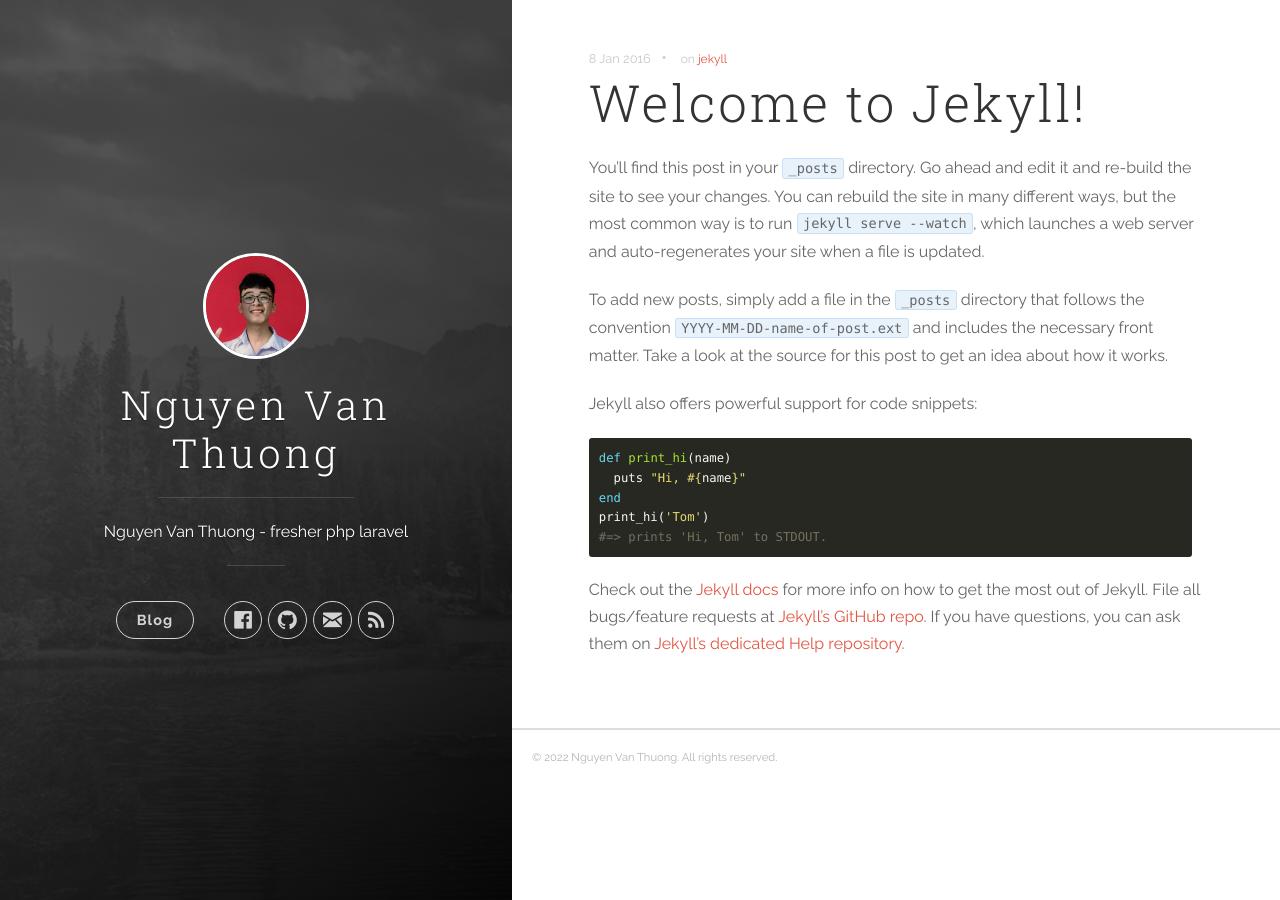
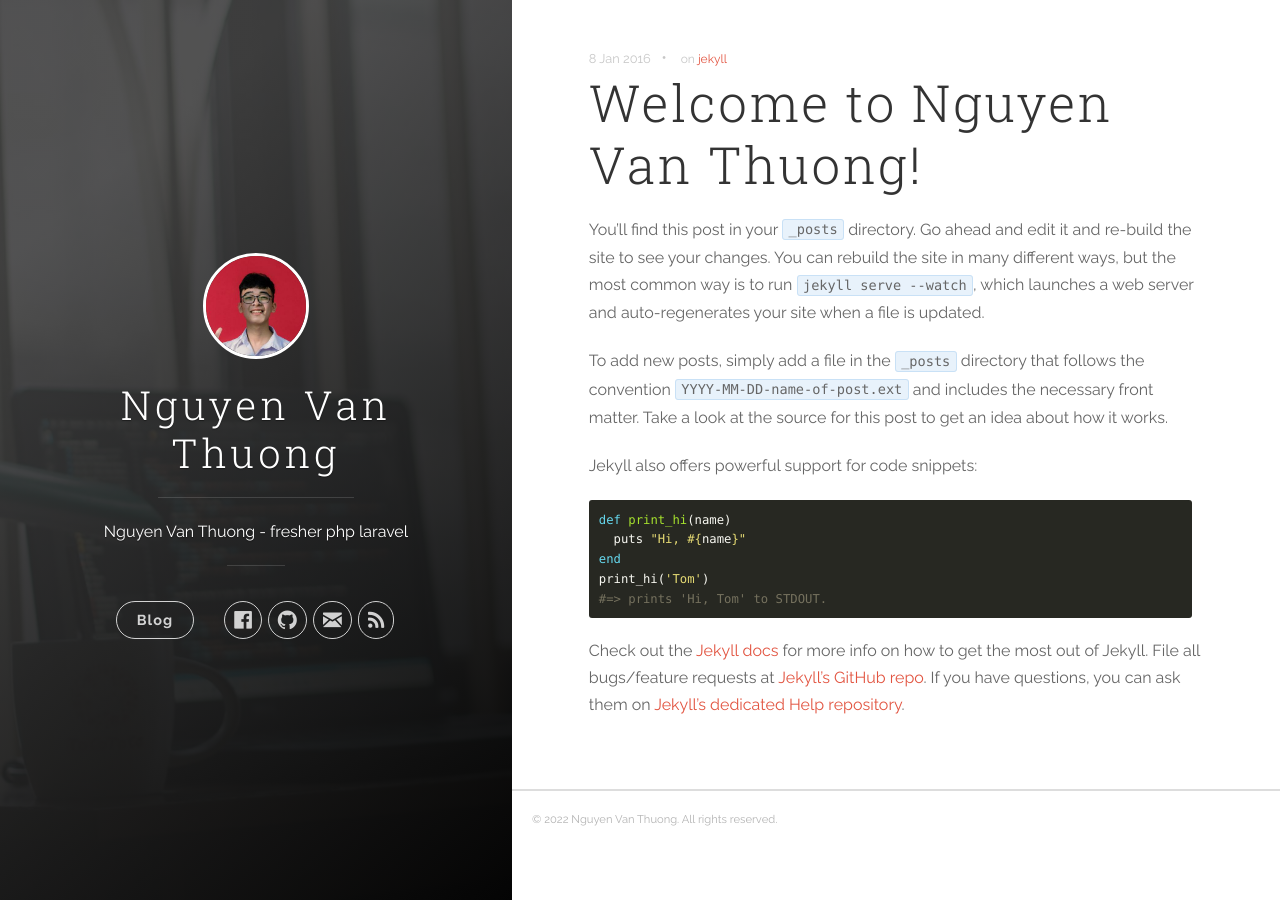
Before and after one commit to thuongx1bg/thuong_blog, a Jekyll site: the page built from _posts/2016-01-08-welcome-to-jekyll.markdown, in a window 1280 px wide. Built offline with Jekyll 4.4.1, drawn with Linux system fonts in a browser that asks for light colours.

Commit message:
change my profile

```diff
--- a/_includes/header.html
+++ b/_includes/header.html
@@ -4,7 +4,7 @@
 </span>
 
 <header class="panel-cover {% if site.disable_landing_page %}panel-cover--collapsed{% endif %}"
-  style="background-image: url({{ site.baseurl }}/images/cover.jpg)">
+  style="background-image: url({{ site.baseurl }}/images/cover2.jpg)">
   <div class="panel-main">
 
     <div class="panel-main__inner panel-inverted">
--- a/_posts/2016-01-08-welcome-to-jekyll.markdown
+++ b/_posts/2016-01-08-welcome-to-jekyll.markdown
@@ -1,5 +1,5 @@
 ---
-title:  "Welcome to Jekyll!"
+title:  "Welcome to Nguyen Van Thuong!"
 date:   2016-01-08 15:04:23
 categories: [jekyll]
 tags: [jekyll]
```
Also changed, not shown: images/cover2.jpg (added).
